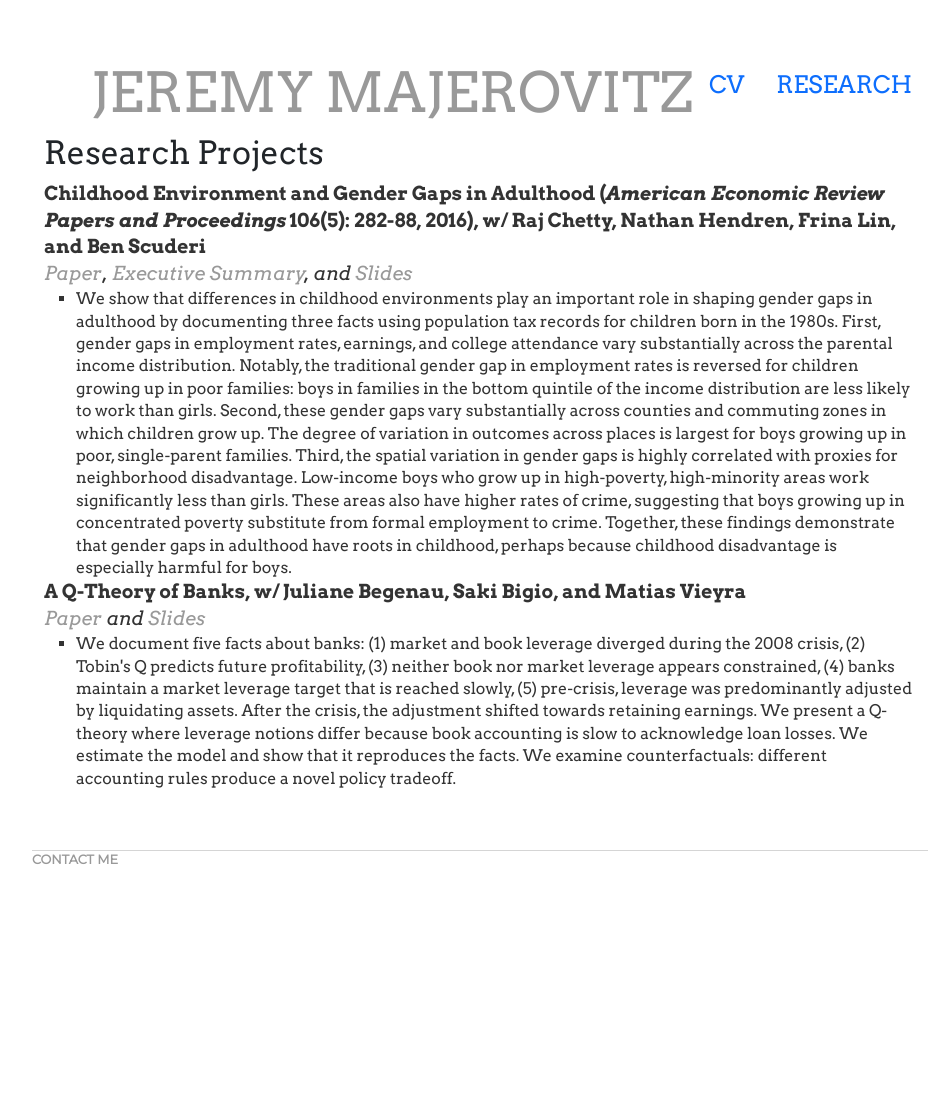
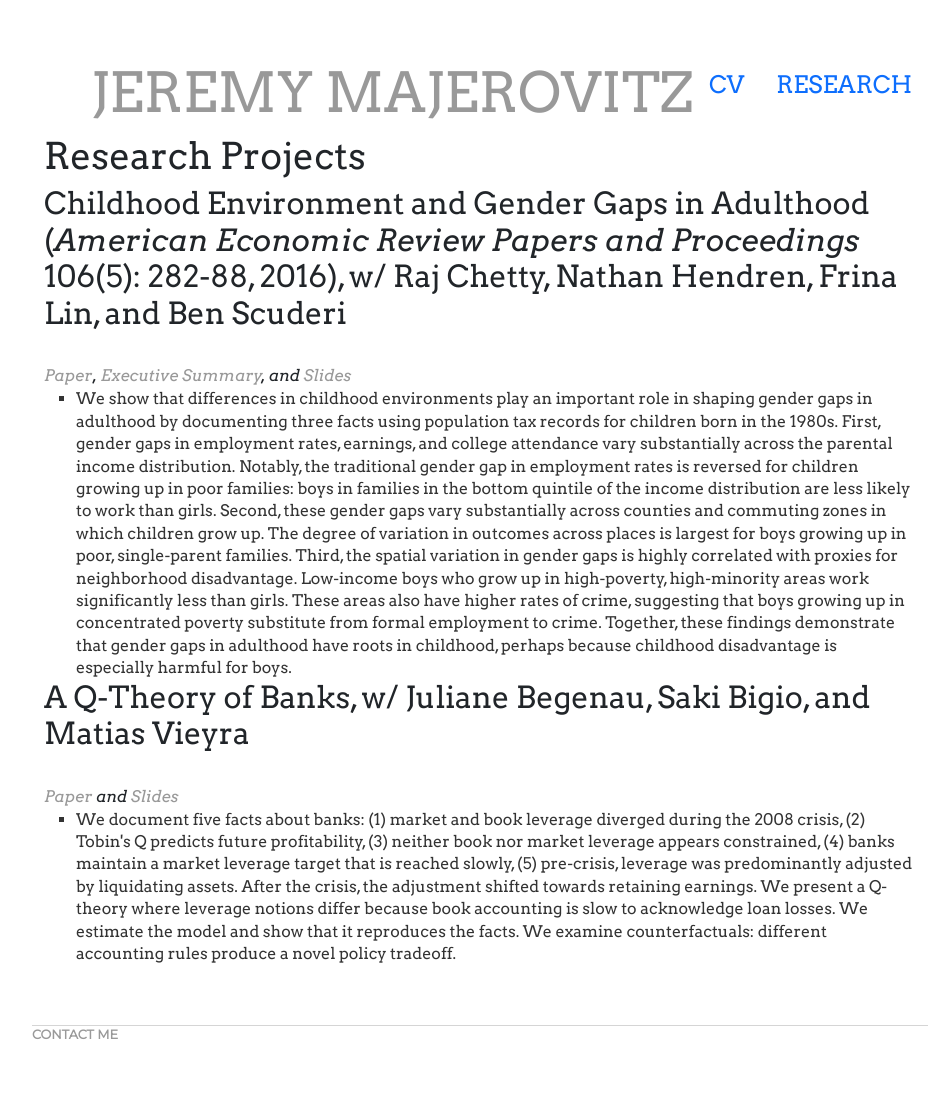
Before and after one commit to jmajic/jmajic.github.io, a Jekyll site: the page built from research/index.html, in a window 1280 px wide. Shown: the whole page, without its empty margins (160-1103 px from the left). Built offline with Jekyll 4.4.1, drawn with Linux system fonts in a browser that asks for light colours; before the commit the page ends 929 px from its top, so only the background shows below that.

Commit message:
Start making the text sizes more reasonable

```diff
--- a/research/index.html
+++ b/research/index.html
@@ -4,10 +4,10 @@ title: Jeremy Majerovitz Research
 ---
 
 	<div class="cv">
-		<h2>Research Projects</h2>
+		<h3>Research Projects</h3>
 
 			<p>
-				<strong>Childhood Environment and Gender Gaps in Adulthood (<em>American Economic Review Papers and Proceedings</em> 106(5): 282-88, 2016), w/ Raj Chetty, Nathan Hendren, Frina Lin, and Ben Scuderi</strong>
+				<h4>Childhood Environment and Gender Gaps in Adulthood (<em>American Economic Review Papers and Proceedings</em> 106(5): 282-88, 2016), w/ Raj Chetty, Nathan Hendren, Frina Lin, and Ben Scuderi</h4>
 				<br><em><a href="http://equality-of-opportunity.org/images/gender_paper.pdf">Paper</a>, <a href="http://www.rajchetty.com/chettyfiles/gender_exec_summary.pdf">Executive Summary</a>, and <a href="http://www.rajchetty.com/chettyfiles/gender_slides.pdf">Slides</a></em>
 			</p>
 			<ul>
@@ -15,7 +15,7 @@ title: Jeremy Majerovitz Research
 			</ul>
 
 			<p>
-				<strong>A Q-Theory of Banks, w/ Juliane Begenau, Saki Bigio, and Matias Vieyra</strong>
+				<h4>A Q-Theory of Banks, w/ Juliane Begenau, Saki Bigio, and Matias Vieyra</h4>
 				<br><em><a href="https://www.nber.org/papers/w27935">Paper</a> and <a href="/research/SITE_BBM_2018.pdf">Slides</a></em>
 			</p>
 			<ul>
```
